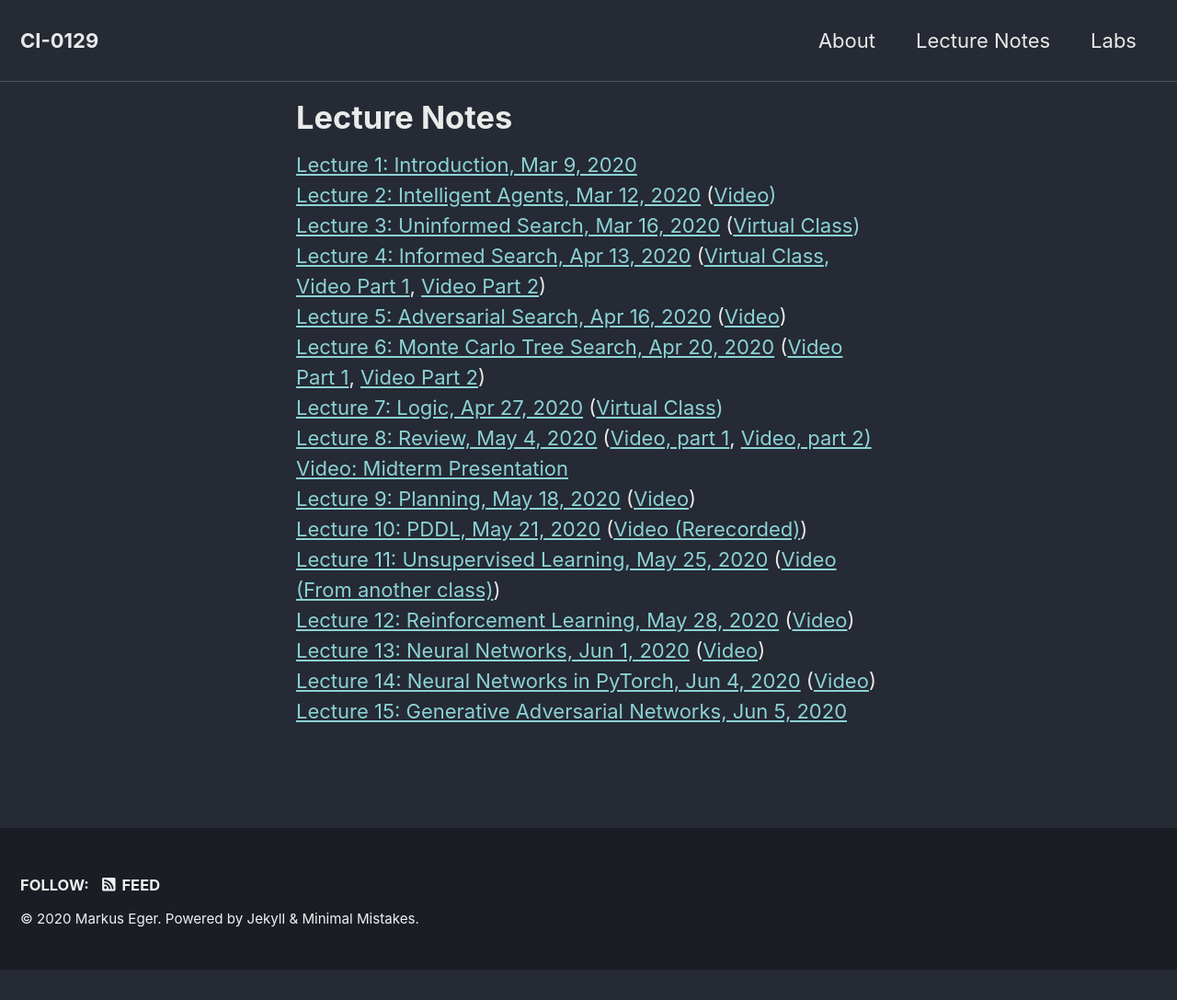
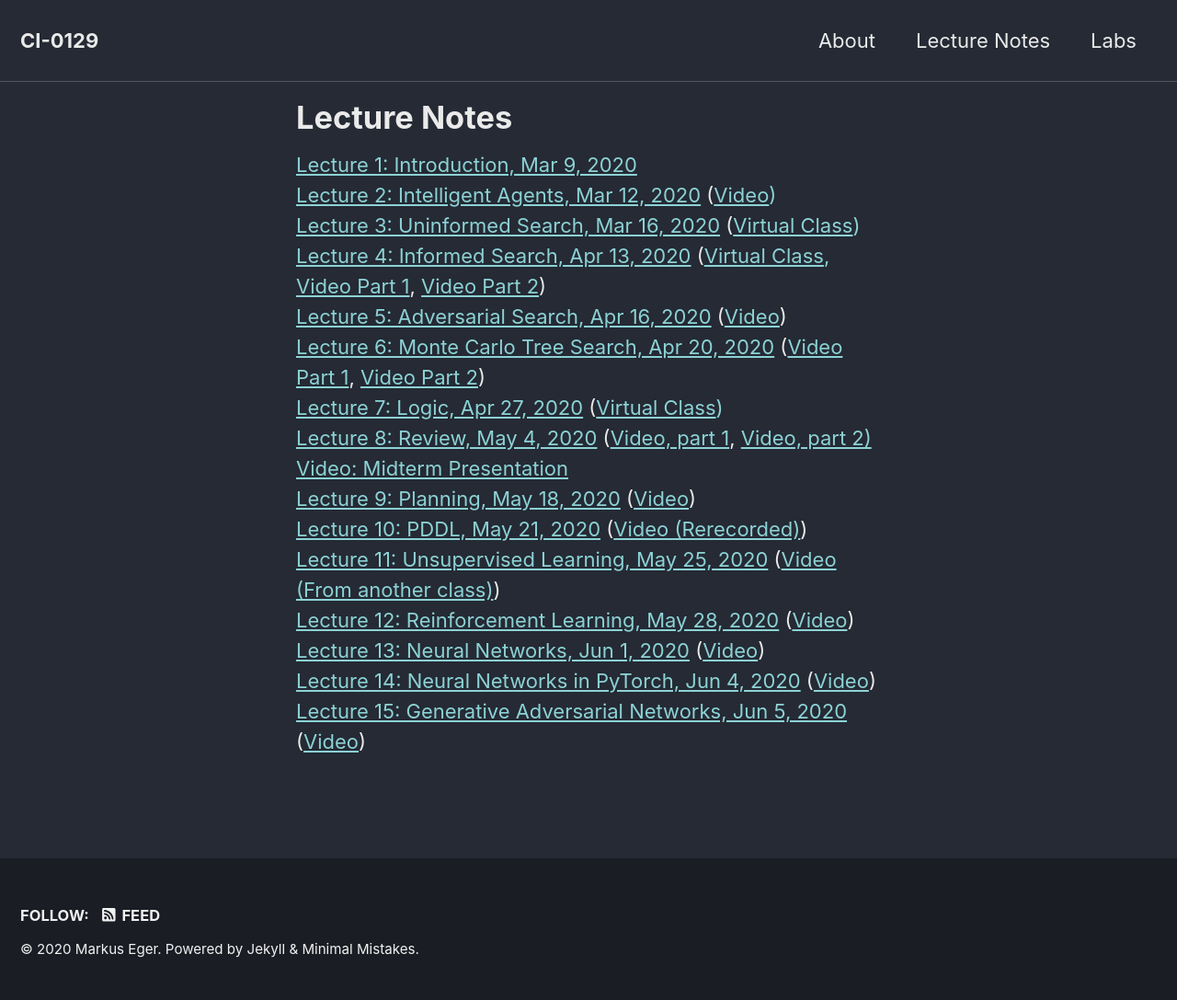
Before and after one commit to yawgmoth/CI-0129, a Jekyll site: the page built from _pages/slides.html, in a window 1280 px wide. Shown: the whole page at 92% size. Built offline with Jekyll 4.4.1, drawn with Linux system fonts in a browser that asks for light colours; cached includes are drawn as plain includes; nearby versions of some CDN libraries; before the commit the page ends 1054 px from its top, so only the background shows below that.

Commit message:
add video link

```diff
--- a/_pages/slides.html
+++ b/_pages/slides.html
@@ -23,4 +23,4 @@ categories: [frontpage]
 <a href="lecture12.html">Lecture 12: Reinforcement Learning, May 28, 2020</a>  (<a href="https://youtu.be/LL3MrlQ-0Sc">Video</a>) <br/>
 <a href="lecture13.html">Lecture 13: Neural Networks, Jun 1, 2020</a> (<a href="https://youtu.be/RtbLUZ8yzr0">Video</a>)<br/>
 <a href="lecture14.html">Lecture 14: Neural Networks in PyTorch, Jun 4, 2020</a> (<a href="https://www.youtube.com/watch?v=NCtGZgrLnw8">Video</a>)<br/>
-<a href="lecture15.html">Lecture 15: Generative Adversarial Networks, Jun 5, 2020</a> <br/>
+<a href="lecture15.html">Lecture 15: Generative Adversarial Networks, Jun 5, 2020</a> (<a href="https://www.youtube.com/watch?v=yQuW5Gz8mVM">Video</a>) <br/>
```
